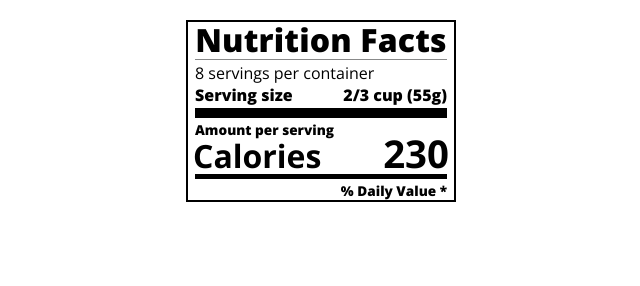
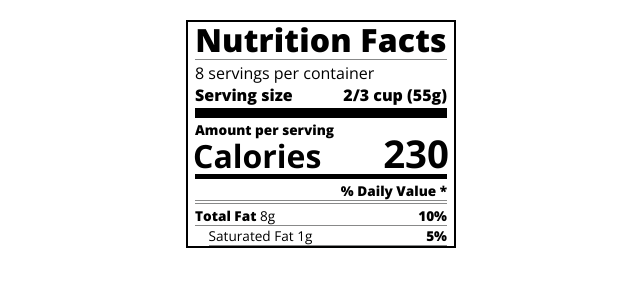
Before and after one commit to brooks-t/nutrition-label-fcc, a plain HTML site: page index.html in a window 1280 px wide. Shown: the whole page, without its empty margins (319-959 px from the left). Drawn offline with nearby package versions, Linux system fonts and the light colour scheme.

Commit message:
added more text and styles to the nutrition label

```diff
--- a/index.html
+++ b/index.html
@@ -26,7 +26,10 @@
         </div>
         <div class="divider medium"></div>
         <div class="daily-value small-text">
-            <p class="bold right">% Daily Value *</p>
+            <p class="bold right no-divider">% Daily Value *</p>
+            <div class="divider"></div>
+            <p><span><span class="bold">Total Fat</span> 8g</span> <span class="bold">10%</span></p>
+            <p class="indent no-divider">Saturated Fat 1g <span class="bold">5%</span></p>
         </div>
     </div>
 </body>
--- a/styles.css
+++ b/styles.css
@@ -79,3 +79,11 @@ p {
 .right {
     justify-content: flex-end;
 }
+
+.indent {
+    margin-left: 1em;
+}
+
+.daily-value p {
+    border-bottom: 1px solid #888989;
+}
```
